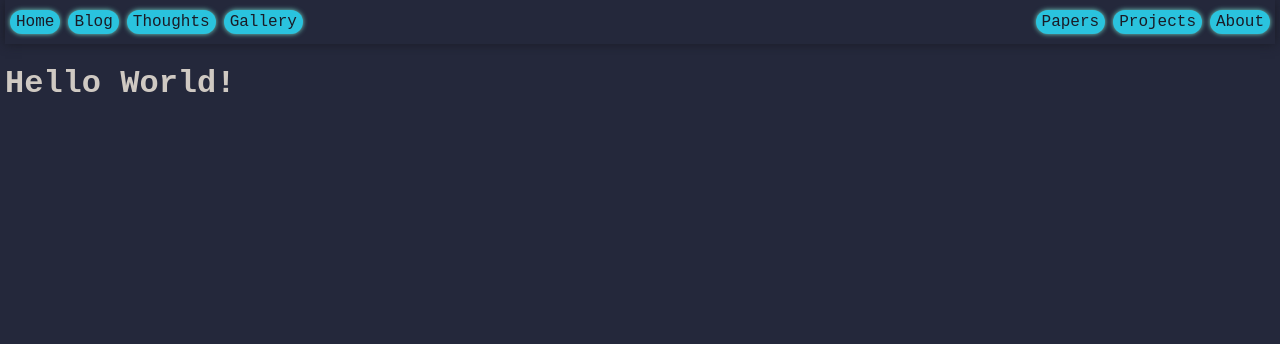
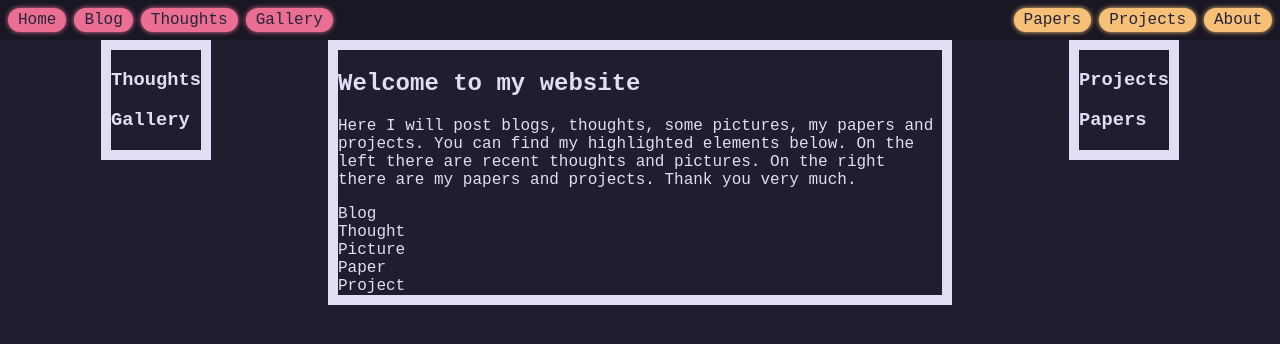
Before and after one commit to alizei35/alizei35.github.io, a Jekyll site: the page built from index.html, in a window 1280 px wide. Shown: the top 344 px of the page. Built offline with Jekyll 4.4.1, drawn with Linux system fonts in a browser that asks for light colours.

Commit message:
Changes to the colorscheme and home page

```diff
--- /dev/null
+++ b/_includes/home_body.html
@@ -0,0 +1,44 @@
+<main class="body-home">
+
+    <aside class="body-home-item body-home-left">
+        <section class="body-home-left-item body-home-left-thoughts">
+            <h3>Thoughts</h3>
+        </section>
+        <section class="body-home-left-item body-home-left-gallery">
+            <h3>Gallery</h3>
+        </section>
+    </aside>
+
+    <section class="body-home-item body-home-middle">
+        <h1>Welcome to my website</h1>
+        <p>Here I will post blogs, thoughts, some pictures, my papers and projects. You can find my highlighted elements below. On the left there are recent thoughts and pictures. On the right there are my papers and projects. Thank you very much.</p>
+
+        <div class="body-home-middle-featured">
+            <div class="featured-blog">
+                Blog
+            </div>
+            <div class="featured-thought">
+                Thought
+            </div>
+            <div class="featured-picture">
+                Picture
+            </div>
+            <div class="featured-paper">
+                Paper
+            </div>
+            <div class="featured-project">
+                Project
+            </div>
+        </div>
+    </section>
+
+    <aside class="body-home-right">
+        <section class="body-home-right-item body-home-right-projects">
+            <h3>Projects</h3>
+        </section>
+        <section class="body-home-right-item body-home-right-papers">
+            <h3>Papers</h3>
+        </section>
+    </aside>
+
+</main>
--- /dev/null
+++ b/_sass/home.scss
@@ -0,0 +1,23 @@
+.body-home {
+  display: grid;
+  grid-template-rows: 1fr;
+  grid-template-columns: 1fr 2fr 1fr;
+  grid-gap: 1em;
+  justify-items: center;
+  align-items: start;
+}
+
+.body-home-left {
+  border-style: solid;
+  border-width: 10px;
+}
+
+.body-home-middle {
+  border-style: solid;
+  border-width: 10px;
+}
+
+.body-home-right {
+  border-style: solid;
+  border-width: 10px;
+}
--- a/_sass/main.scss
+++ b/_sass/main.scss
@@ -1,54 +1,6 @@
 body {
   font-family: 'Courier New', monospace;
-  background-color: #24283b;
-  color: #cfc9c2;
+  background-color: #1f1d2e;
+  color: #e0def4;
   margin: 0;
-  padding: 0 5px;
 }
-
-.current {
-  color: green;
-}
-
-.navbar {
-  background-color: #24283b;
-  display: flex;
-  justify-content: space-between;
-  align-items: center;
-  padding: 10px 5px;
-  box-shadow: 0 0 10px #1a1b26;
-}
-
-.navbar a {
-  text-decoration: none;
-}
-
-.navbar-left {
-  display: flex;
-  justify-content: flex-start;
-  align-items: center;
-  gap: 0.5em;
-}
-
-.navbar-item-left {
-  background-color: #2ac3de;
-  color: #1a1b26;
-  padding: 3px 6px;
-  border-radius: 1000px;
-  box-shadow: 0 0 5px #73dacb;
-}
-
-.navbar-right {
-  display: flex;
-  justify-content: flex-end;
-  align-items: center;
-  gap: 0.5em;
-}
-
-.navbar-item-right {
-  background-color: #2ac3de;
-  color: #1a1b26;
-  padding: 3px 6px;
-  border-radius: 1000px;
-  box-shadow: 0 0 5px #73dacb;
-}
--- /dev/null
+++ b/_sass/navigation.scss
@@ -0,0 +1,41 @@
+.navbar {
+  background-color: #191724;
+  display: flex;
+  justify-content: space-between;
+  align-items: center;
+  padding: 0.5em 0.5em;
+}
+
+.navbar a {
+  text-decoration: none;
+}
+
+.navbar-left {
+  display: flex;
+  justify-content: flex-start;
+  align-items: center;
+  gap: 0.5em;
+}
+
+.navbar-item-left {
+  background-color: #eb6f92;
+  color: #26233a;
+  padding: 3px 10px;
+  border-radius: 1000px;
+  box-shadow: 0 0 5px #eb6f92;
+}
+
+.navbar-right {
+  display: flex;
+  justify-content: flex-end;
+  align-items: center;
+  gap: 0.5em;
+}
+
+.navbar-item-right {
+  background-color: #f6c177;
+  color: #26233a;
+  padding: 3px 10px;
+  border-radius: 1000px;
+  box-shadow: 0 0 5px #f6c177;
+}
--- a/assets/css/styles.scss
+++ b/assets/css/styles.scss
@@ -2,3 +2,5 @@
 ---
 
 @import "main";
+@import "navigation";
+@import "home";
--- a/index.html
+++ b/index.html
@@ -3,4 +3,4 @@ layout: default
 title: Anar
 ---
 
-<h1>{{ "Hello World!" }}</h1>
+{% include home_body.html %}
```
